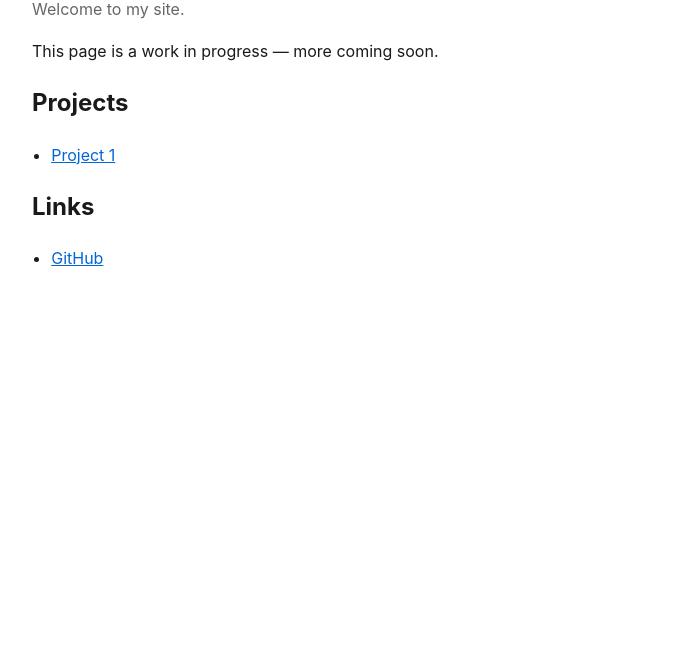
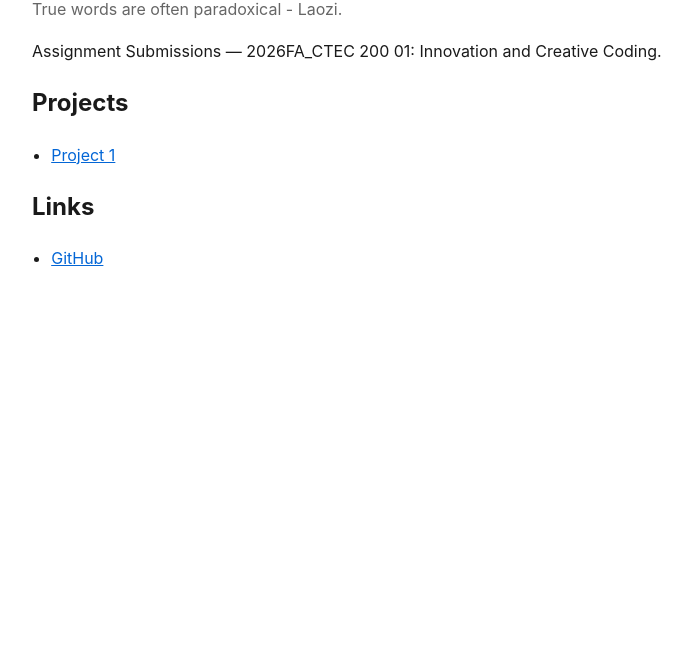
Before and after one commit to CieasCheligeman/CieasCheligeman.github.io, a plain HTML site: page index.html in a window 1280 px wide. Shown: the part 138-800 px from the top of the page, without its empty margins (288-975 px from the left). Drawn offline with Linux system fonts and the light colour scheme.

Commit message:
Update index.html

```diff
--- a/index.html
+++ b/index.html
@@ -21,9 +21,9 @@
 </head>
 <body>
   <h1>Cieas C.</h1>
-  <p class="tagline">Welcome to my site.</p>
+  <p class="tagline">True words are often paradoxical - Laozi.</p>
 
-  <p>This page is a work in progress — more coming soon.</p>
+  <p>Assignment Submissions — 2026FA_CTEC 200 01: Innovation and Creative Coding.</p>
 
   <h2>Projects</h2>
   <ul>
```
